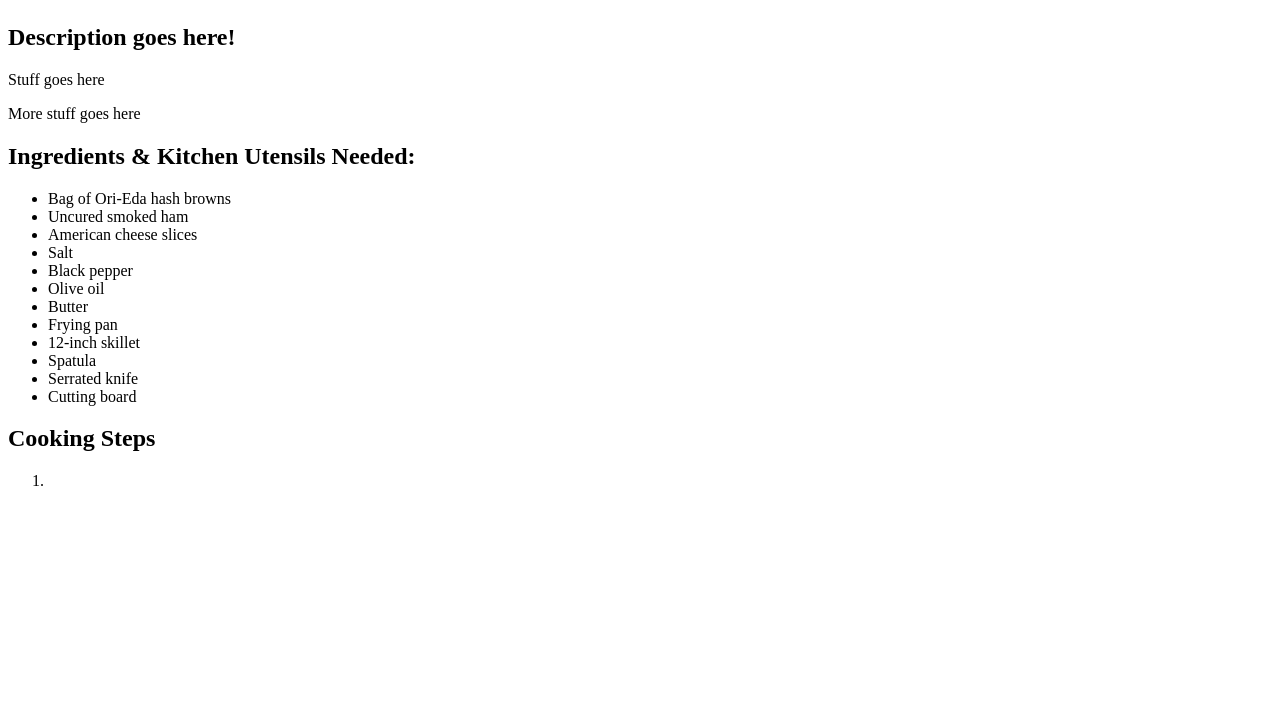
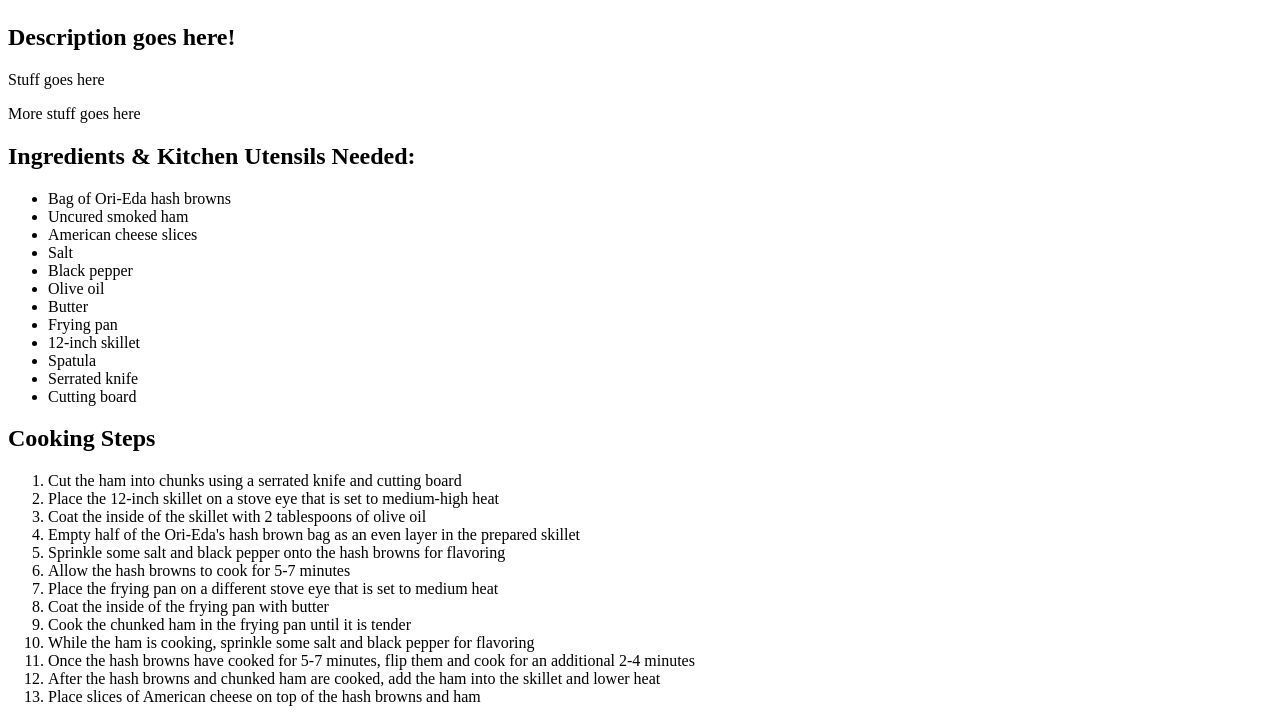
Before and after one commit to gmjohnson683/odin-recipes, a plain HTML site: page recipes/hash-browns.html in a window 1280 px wide. Shown: the part 880-1602 px from the top of the page. Before the commit the page ends 1386 px from the top, so only its background shows below. Drawn offline with Linux system fonts and the light colour scheme.

Commit message:
Add content to the cooking steps section

```diff
--- a/recipes/hash-browns.html
+++ b/recipes/hash-browns.html
@@ -33,7 +33,19 @@
 
     <h2>Cooking Steps</h2>
     <ol>
-      <li></li>
+      <li>Cut the ham into chunks using a serrated knife and cutting board</li>
+      <li>Place the 12-inch skillet on a stove eye that is set to medium-high heat</li>
+      <li>Coat the inside of the skillet with 2 tablespoons of olive oil</li>
+      <li>Empty half of the Ori-Eda's hash brown bag as an even layer in the prepared skillet</li>
+      <li>Sprinkle some salt and black pepper onto the hash browns for flavoring</li>
+      <li>Allow the hash browns to cook for 5-7 minutes</li>
+      <li>Place the frying pan on a different stove eye that is set to medium heat</li>
+      <li>Coat the inside of the frying pan with butter</li>
+      <li>Cook the chunked ham in the frying pan until it is tender</li>
+      <li>While the ham is cooking, sprinkle some salt and black pepper for flavoring</li>
+      <li>Once the hash browns have cooked for 5-7 minutes, flip them and cook for an additional 2-4 minutes</li>
+      <li>After the hash browns and chunked ham are cooked, add the ham into the skillet and lower heat</li>
+      <li>Place slices of American cheese on top of the hash browns and ham</li>
     </ol>
   </body>
 </html>
```
